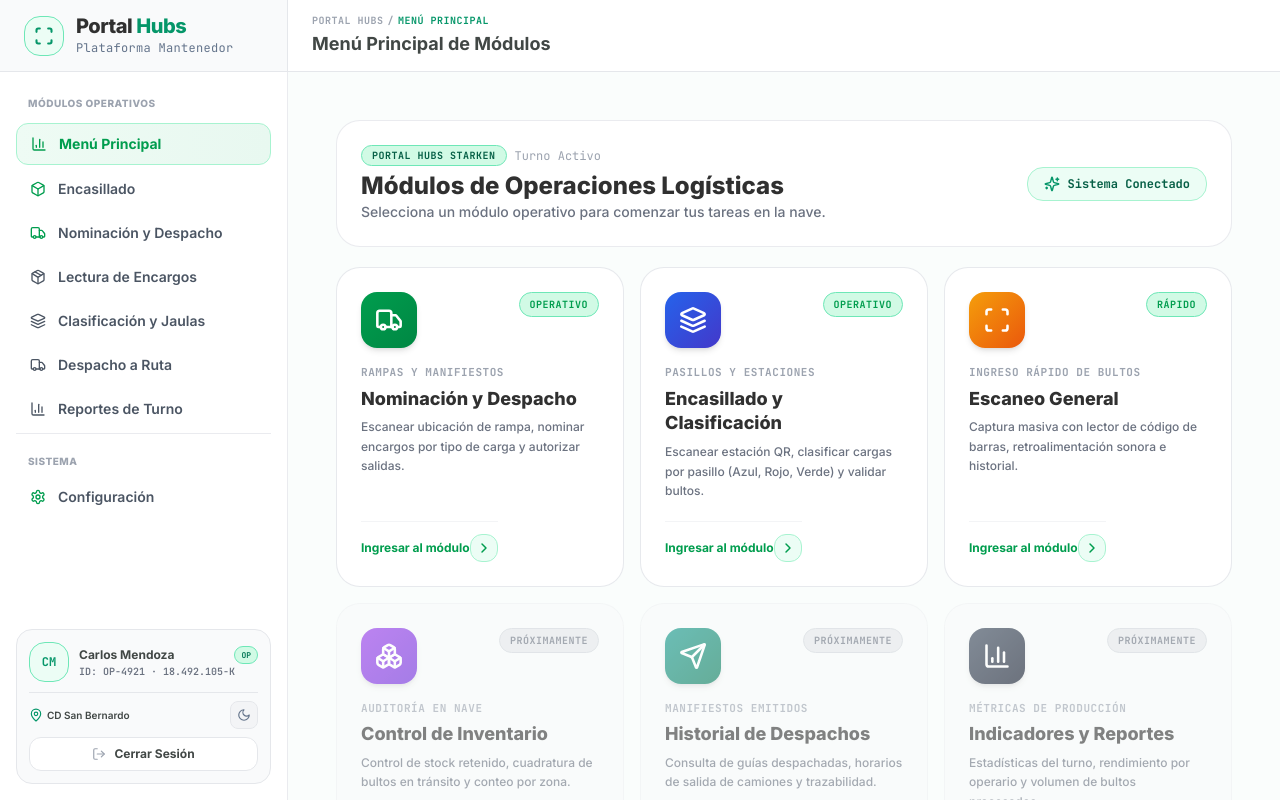
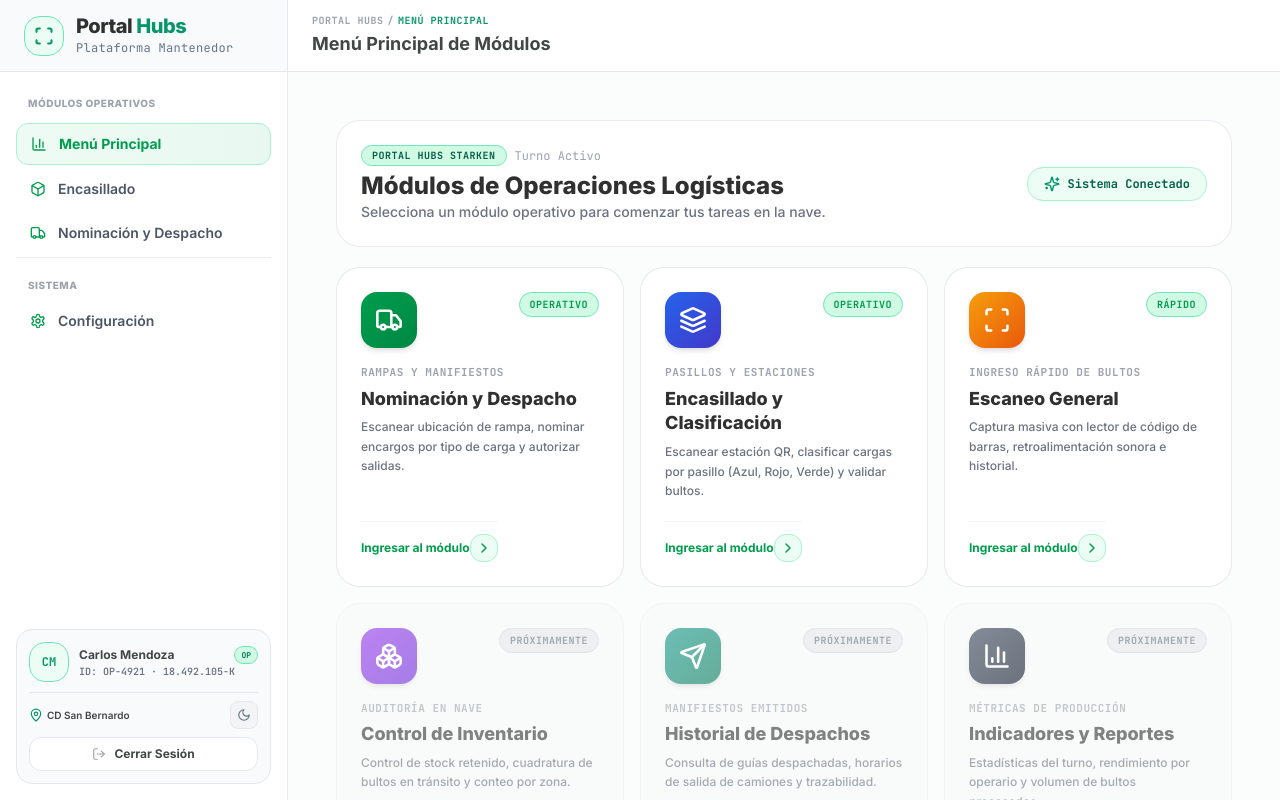
Before and after one commit to Hasthon/PortalHub, a React (Vite) app: page / in a window 1280 px wide. Both pictures are taken after a click on the button "Simular Escaneo Cédula de Identidad". Built offline with nearby package versions, Linux system fonts and the light colour scheme.

Commit message:
refactor: clean up DesktopLayout sidebar navigation menu

```diff
--- a/src/layouts/DesktopLayout.tsx
+++ b/src/layouts/DesktopLayout.tsx
@@ -3,8 +3,6 @@ import { ActiveModule } from '../types';
 import { useTheme } from '../context/ThemeContext';
 import {
   Scan,
-  Package,
-  Layers,
   Truck,
   BarChart3,
   MapPin,
@@ -142,56 +140,6 @@ export const DesktopLayout: React.FC<DesktopLayoutProps> = ({
               <span>Nominación y Despacho</span>
             </button>
 
-            {/* Lectura de Encargos */}
-            <button
-              onClick={() => onSelectModule?.('escaneo')}
-              className={`w-full flex items-center gap-3 px-3.5 py-2.5 rounded-xl text-sm transition-all ${
-                activeModule === 'escaneo'
-                  ? 'bg-gradient-to-r from-[#EEFBF4] to-[#E8F8F0] dark:from-emerald-950/60 dark:to-emerald-900/40 text-[#009D4E] dark:text-emerald-300 border border-[#A7F3D0] dark:border-emerald-800 shadow-xs font-bold'
-                  : 'text-gray-600 dark:text-hub-text2 hover:bg-gray-100 dark:hover:bg-hub-elevated font-semibold'
-              }`}
-            >
-              <Package className="w-4 h-4" />
-              <span>Lectura de Encargos</span>
-            </button>
-
-            <button
-              onClick={() => onSelectModule?.('inventario')}
-              className={`w-full flex items-center gap-3 px-3.5 py-2.5 rounded-xl text-sm transition-all ${
-                activeModule === 'inventario'
-                  ? 'bg-gradient-to-r from-[#EEFBF4] to-[#E8F8F0] dark:from-emerald-950/60 dark:to-emerald-900/40 text-[#009D4E] dark:text-emerald-300 border border-[#A7F3D0] dark:border-emerald-800 shadow-xs font-bold'
-                  : 'text-gray-600 dark:text-hub-text2 hover:bg-gray-100 dark:hover:bg-hub-elevated font-semibold'
-              }`}
-            >
-              <Layers className="w-4 h-4" />
-              <span>Clasificación y Jaulas</span>
-            </button>
-
-            <button
-              onClick={() => onSelectModule?.('despachos')}
-              className={`w-full flex items-center gap-3 px-3.5 py-2.5 rounded-xl text-sm transition-all ${
-                activeModule === 'despachos'
-                  ? 'bg-gradient-to-r from-[#EEFBF4] to-[#E8F8F0] dark:from-emerald-950/60 dark:to-emerald-900/40 text-[#009D4E] dark:text-emerald-300 border border-[#A7F3D0] dark:border-emerald-800 shadow-xs font-bold'
-                  : 'text-gray-600 dark:text-hub-text2 hover:bg-gray-100 dark:hover:bg-hub-elevated font-semibold'
-              }`}
-            >
-              <Truck className="w-4 h-4" />
-              <span>Despacho a Ruta</span>
-            </button>
-
-            {/* Reportes de Turno */}
-            <button
-              onClick={() => onSelectModule?.('reportes')}
-              className={`w-full flex items-center gap-3 px-3.5 py-2.5 rounded-xl text-sm transition-all ${
-                activeModule === 'reportes'
-                  ? 'bg-gradient-to-r from-[#EEFBF4] to-[#E8F8F0] dark:from-emerald-950/60 dark:to-emerald-900/40 text-[#009D4E] dark:text-emerald-300 border border-[#A7F3D0] dark:border-emerald-800 shadow-xs font-bold'
-                  : 'text-gray-600 dark:text-hub-text2 hover:bg-gray-100 dark:hover:bg-hub-elevated font-semibold'
-              }`}
-            >
-              <BarChart3 className="w-4 h-4" />
-              <span>Reportes de Turno</span>
-            </button>
-
             <div className="pt-3 mt-2 border-t border-gray-200/80 dark:border-hub-border">
               <div className="px-3 py-2 text-[10px] font-extrabold uppercase tracking-wider text-gray-400 dark:text-hub-text3">
                 Sistema
```
